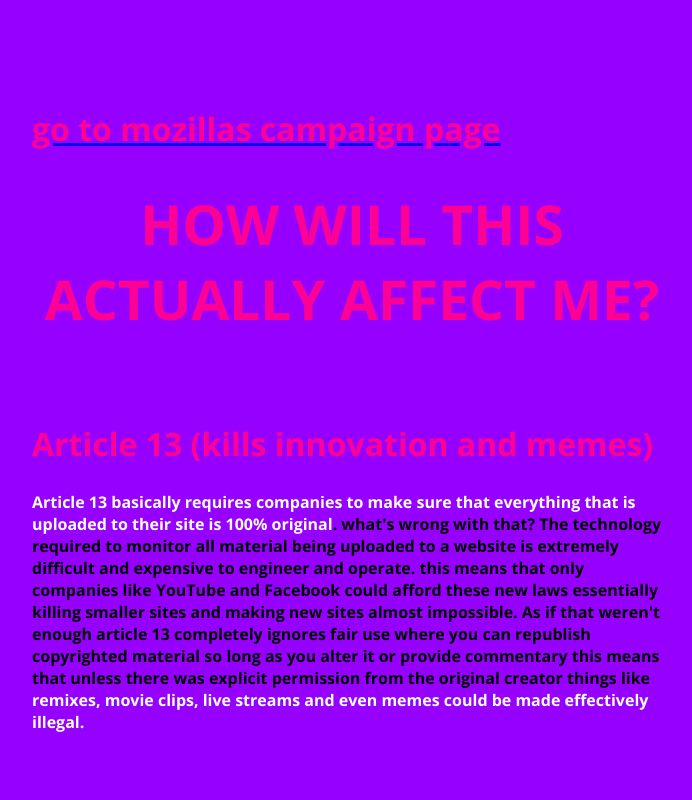
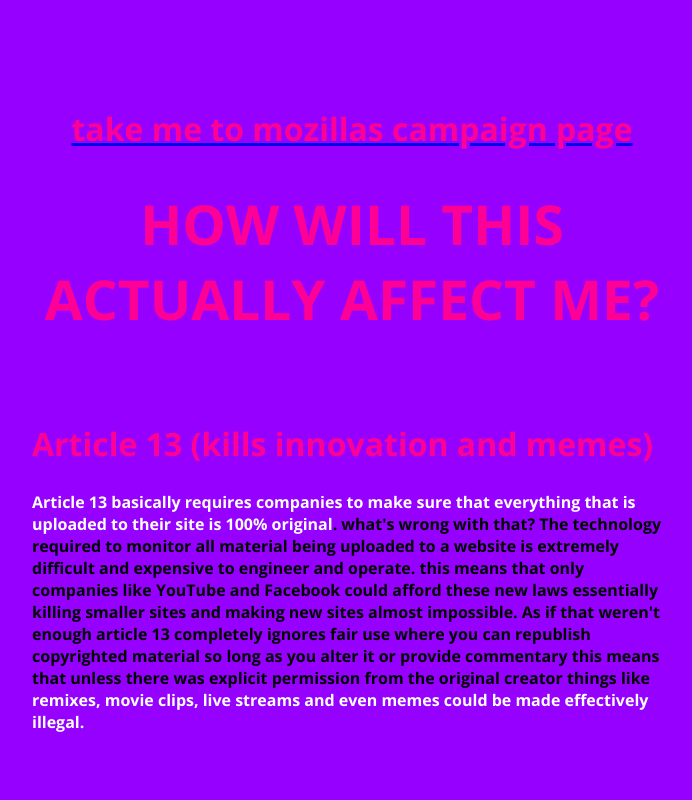
Before and after one commit to AdamFraserGitHub/adamfrasergithub.github.io, a plain HTML site: page EUCpyright/index.html in a window 1280 px wide. Shown: the top 800 px of the page, without its empty margins (288-980 px from the left). Drawn offline with nearby package versions, Linux system fonts and the light colour scheme.

Commit message:
Update index.html

```diff
--- a/EUCpyright/index.html
+++ b/EUCpyright/index.html
@@ -13,7 +13,7 @@
 <body>
     <script src="searchStyle.js"></script>
     <div class="containerDiv">
-        <a href="https://changecopyright.org/en-US/"><h2>go to mozillas campaign page</h2></a>
+        <a href="https://changecopyright.org/en-US/"><h2 style="text-align:center;">take me to mozillas campaign page</h2></a>
         <b><h1>How will this actually affect me?</h1></b>
         <br>
         <b><h2>Article 13 (kills innovation and memes)</h2></b>
```
